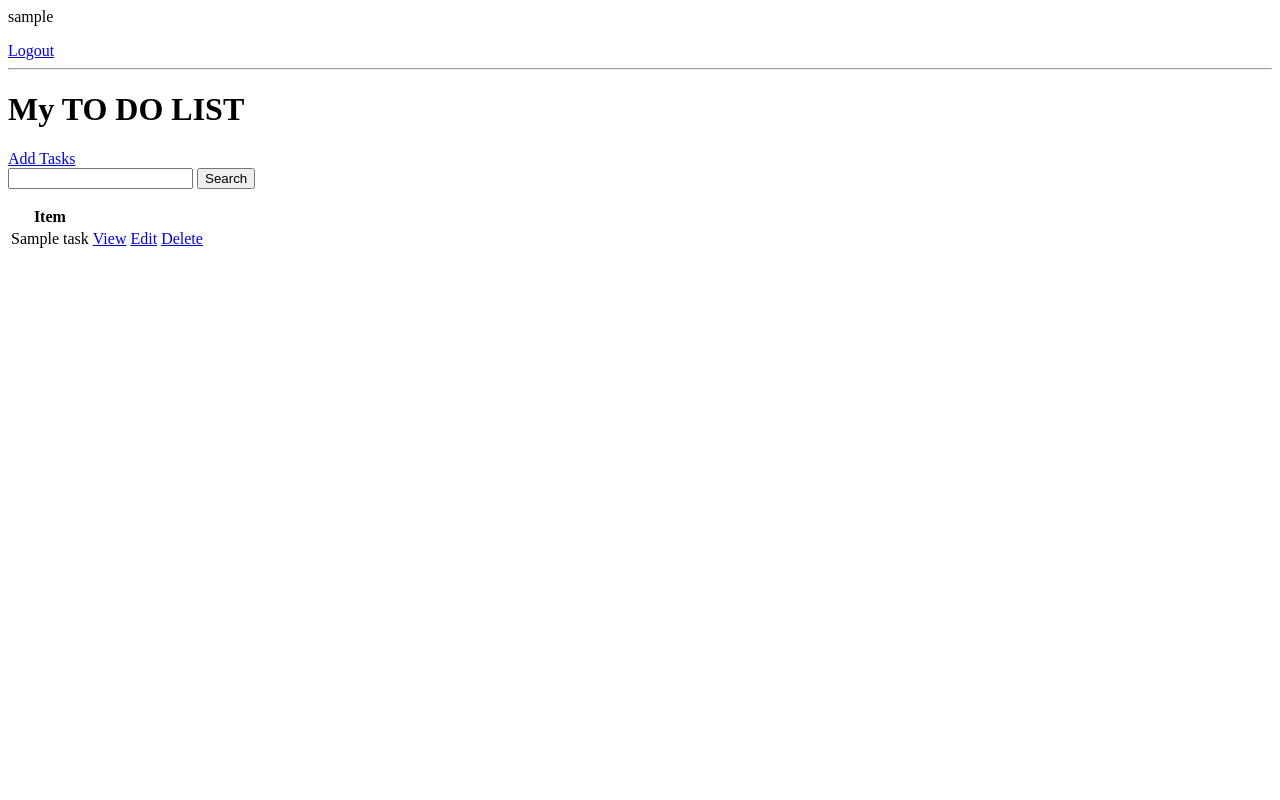
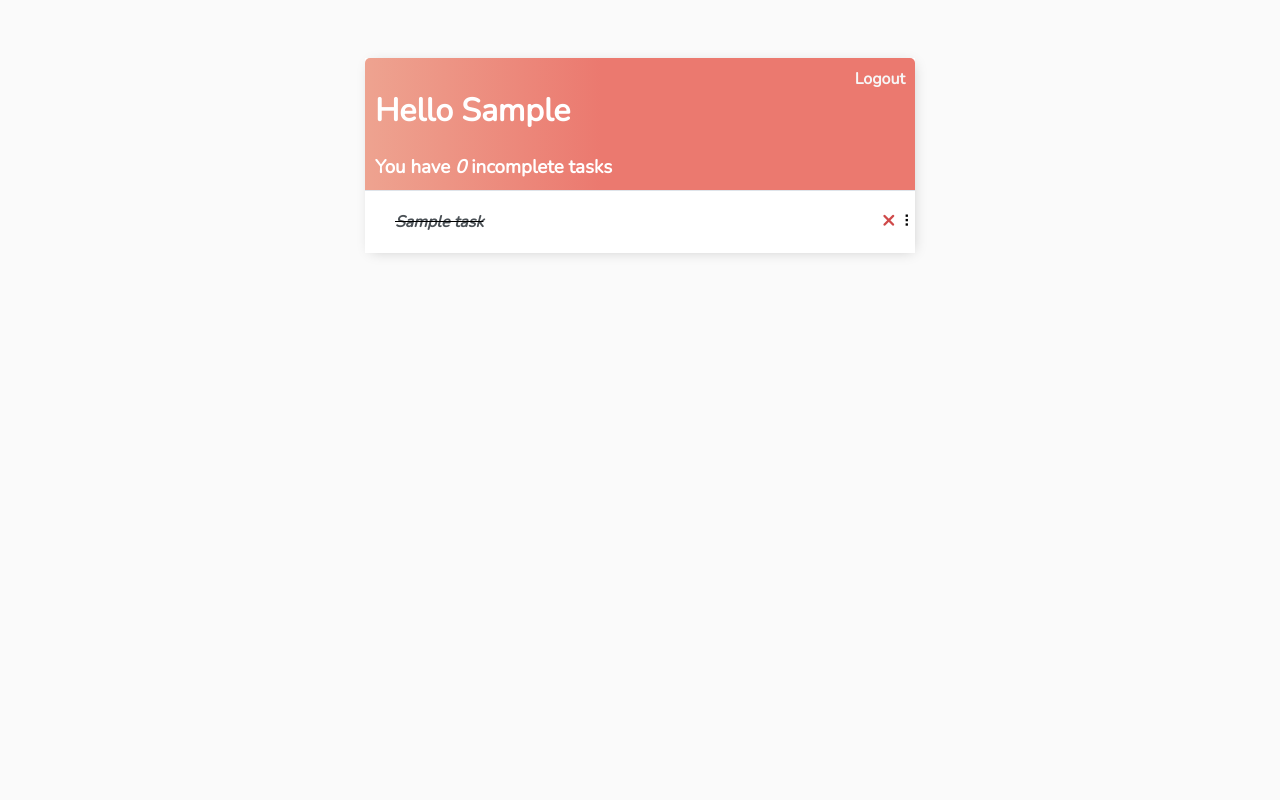
Before and after one commit to Razaklekan113/TODO_LIST, a Django app: page / in a window 1280 px wide. Run offline with Django 4.2, Linux system fonts and the light colour scheme; a user stored in the database is signed in; tables that the repository leaves empty hold one stand-in row (values such as "Sample post").

Commit message:
styling the pages

```diff
--- a/base/templates/base/login.html
+++ b/base/templates/base/login.html
@@ -1,3 +1,5 @@
+{% extends 'base/main.html' %} {% block content %}
+
 <div class="header-bar">
     <h1>Login</h1>
 </div>
@@ -10,3 +12,5 @@
     </form>
     <p>Don't have an account? <a href="{% url 'register' %}">Register</a></p>
 </div>
+
+{% endblock content %}
--- /dev/null
+++ b/base/templates/base/main.html
@@ -0,0 +1,130 @@
+<!DOCTYPE html>
+<html lang="en">
+
+    <head>
+        <meta charset="utf-8">
+        <meta name="description"
+            content="This is to do list implemented using Django by Afuwape Razak who is a backend developer.">
+
+        <meta http-equiv="X-UA-Compatible" content="IE=edge">
+        <title>To Do Items</title>
+        <meta name="description" content="">
+        <meta name="viewport" content="width=device-width, initial-scale=1">
+        <link rel="preconnect" href="https://fonts.gstatic.com">
+        <link href="https://fonts.googleapis.com/css2?family=Nunito:wght@200&display=swap" rel="stylesheet">
+
+        <style>
+            body {
+                background-color: #FAFAFA;
+                font-family: 'Nunito', sans-serif;
+                padding-top: 50px;
+            }
+
+
+        h1,
+        h2,
+        h3,
+        h4,
+        h5,
+        h6,
+            {
+            font-family: 'Raleway', sans-serif;
+        }
+
+        a,
+        p {
+            color: #4b5156
+        }
+
+        a {
+            font-weight: 600;
+        }
+
+
+            .container {
+                max-width: 550px;
+                margin: auto;
+                background-color: #fff;
+                -webkit-box-shadow: 2px 2px 13px -4px rgba(0, 0, 0, 0.21);
+                box-shadow: 2px 2px 13px -4px rgba(0, 0, 0, 0.21);
+            }
+
+            input {
+                outline: none;
+                border: none;
+            }
+
+            .header-bar {
+                display: flex;
+                justify-content: space-between;
+                color: #fff;
+                padding: 10px;
+                border-radius: 5px 5px 0 0;
+                background: linear-gradient(90deg, #EEA390 0%, #EB796F 43%, #EB796F 100%);
+            }
+
+            .header-bar a {
+                color: rgb(247, 247, 247);
+                text-decoration: none;
+            }
+
+
+            .task-wrapper {
+                display: flex;
+                align-items: center;
+                justify-content: space-between;
+                background-color: #fff;
+                border-top: 1px solid #dfe4ea;
+                overflow: hidden;
+            }
+
+            .task-title {
+                display: flex;
+                padding: 20px;
+            }
+
+            .task-title a {
+                text-decoration: none;
+                color: #4b5156;
+                margin-left: 10px;
+            }
+
+            .task-complete-icon {
+                height: 20px;
+                width: 20px;
+                background-color: rgb(105, 192, 105);
+                border-radius: 50%;
+            }
+
+            .task-incomplete-icon {
+                height: 20px;
+                width: 20px;
+                background-color: rgb(218, 218, 218);
+                border-radius: 50%;
+            }
+
+            .delete-link {
+                text-decoration: none;
+                font-weight: 900;
+                color: #cf4949;
+                font-size: 22px;
+                line-height: 0;
+                padding: 20px 0px;
+            }
+
+        </style>
+
+    </head>
+
+    <body>
+
+        <div class="container">
+            {% block content %}
+
+
+            {% endblock content %}
+        </div>
+
+    </body>
+
+</html>
--- a/base/templates/base/register.html
+++ b/base/templates/base/register.html
@@ -1,3 +1,5 @@
+{% extends 'base/main.html' %} {% block content %}
+
 <div class="header-bar">
     <h1>Register</h1>
 </div>
@@ -25,4 +27,4 @@
 
 
 
-{% comment %} {% endblock content %} {% endcomment %}
+{% endblock content %}
--- a/base/templates/base/task_confirm_delete.html
+++ b/base/templates/base/task_confirm_delete.html
@@ -1,6 +1,10 @@
+{% extends 'base/main.html' %} {% block content %}
+
 <form method="POST">
     <a href="{% url "tasks" %}">Go Back</a>
     {% csrf_token %}
     <p>Are You Sure You Want To Delete This Task? "{{task}}"</p>
     <input type="submit" value="Delete" />
 </form>
+
+{% endblock content %}
--- a/base/templates/base/task_form.html
+++ b/base/templates/base/task_form.html
@@ -1,3 +1,5 @@
+{% extends 'base/main.html' %} {% block content %}
+
 <h3>Task Form</h3>
 <a href="{% url "tasks" %}">Go Back</a>
 <form method="POST" action="">
@@ -5,3 +7,5 @@
     {{ form.as_p }}
     <input type="submit" value="Submit">
 </form>
+
+{% endblock content %}
--- a/base/templates/base/task_list.html
+++ b/base/templates/base/task_list.html
@@ -1,37 +1,48 @@
+{% extends 'base/main.html' %} {% block content %}
+
+<div class="header-bar">
+    <div>
+        <h1>Hello {{request.user|title}}</h1>
+        <h3 style="margin:0">You have <i>{{count}}</i> incomplete task{{ count|pluralize:"s" }}</h3>
+    </div>
+
+    {% if request.user.is_authenticated %}
+    <a href="{% url 'logout' %}">Logout</a> {% else %}
+    <a href="{% url 'login' %}">Login</a> {% endif %}
+</div>
 
 
-{% if request.user.is_authenticated %}
-<p>{{ request.user }}</p>
-<a href="{% url 'logout' %}">Logout</a>
-{% else %}
-<a href="{% url 'login' %}">Login</a>
-{% endif %}
 
-<hr>
-<h1>My TO DO LIST{{ color }}</h1>
 
-<a href="{% url "task-create" %}">Add Tasks</a>
+{% comment %} <a href="{% url "task-create" %}">Add Tasks</a>
 
 <form method="GET">
-    <input type="text" name="search-area" value="{{ search_input }}">
+    <input type="text" name="search-area" value="{{search_input}}">
     <input type="submit" value="Search">
-</form>
+</form> {% endcomment %}
 
-<table>
-    <tr>
-        <th>Item</th>
-        <th></th>
-        <th></th>
-    </tr>
+<div id="tasklist" class="task-items-wrapper">
+    {% for task in tasks %}
+    <div class="task-wrapper" data-position="{{task.pk}}">
+        <div class="task-title">
+            {% if task.completed %}
+            <div class="task-completed-icon"></div>
+            <i><s><a href="{% url 'task-update' task.id %}">{{task}}</a></s></i> {% else %}
+            <div class="task-incomplete-icon"></div>
+            <a href="{% url 'task-update' task.id %}">{{task}}</a> {% endif %}
+        </div>
+        <div class="task-controls">
+            <a class="delete-link" href="{% url 'task-delete' task.id %}">&#215;</a>
+            <span class="handle">&nbsp;&#10247;</span>
+        </div>
+    </div>
 
-    {% for task in tasks %}
-    <tr>
-        <td>{{ task.title }}</td>
-        <td><a href="{% url 'task' task.id %}">View</a></td>
-        <td><a href="{% url 'task-update' task.id %}">Edit</a></td>
-        <td><a href="{% url 'task-delete' task.id %}">Delete</a></td>
-    </tr>
     {% empty %}
-        <h3>No items in the list</h3>
+    <div style="text-align: center; padding-bottom: 10px; line-height: 1em;">
+        <h3>No new tasks are created.</h3>
+        <h3>Create a <a style="text-decoration: none; color: #e53935;" href="{% url 'task-create' %}">New task</a> ! </h3>
+    </div>
     {% endfor %}
-</table>
+</div>
+
+{% endblock content %}
--- a/base/views.py
+++ b/base/views.py
@@ -38,15 +38,14 @@ class CustomLoginView(LoginView):
 
 class TaskList(LoginRequiredMixin, ListView):
     model = Task
-    context_object_name = "tasks"
+    context_object_name = 'tasks'
 
     def get_context_data(self, **kwargs):
         context = super().get_context_data(**kwargs)
         context['tasks'] = context['tasks'].filter(user=self.request.user)
         context['count'] = context['tasks'].filter(completed=False).count()
 
-        search_input = self.request.GET.get('search-area') or ""
-
+        search_input = self.request.GET.get('search-area') or ''
         if search_input:
             context['tasks'] = context['tasks'].filter(
                 title__contains=search_input)
```
